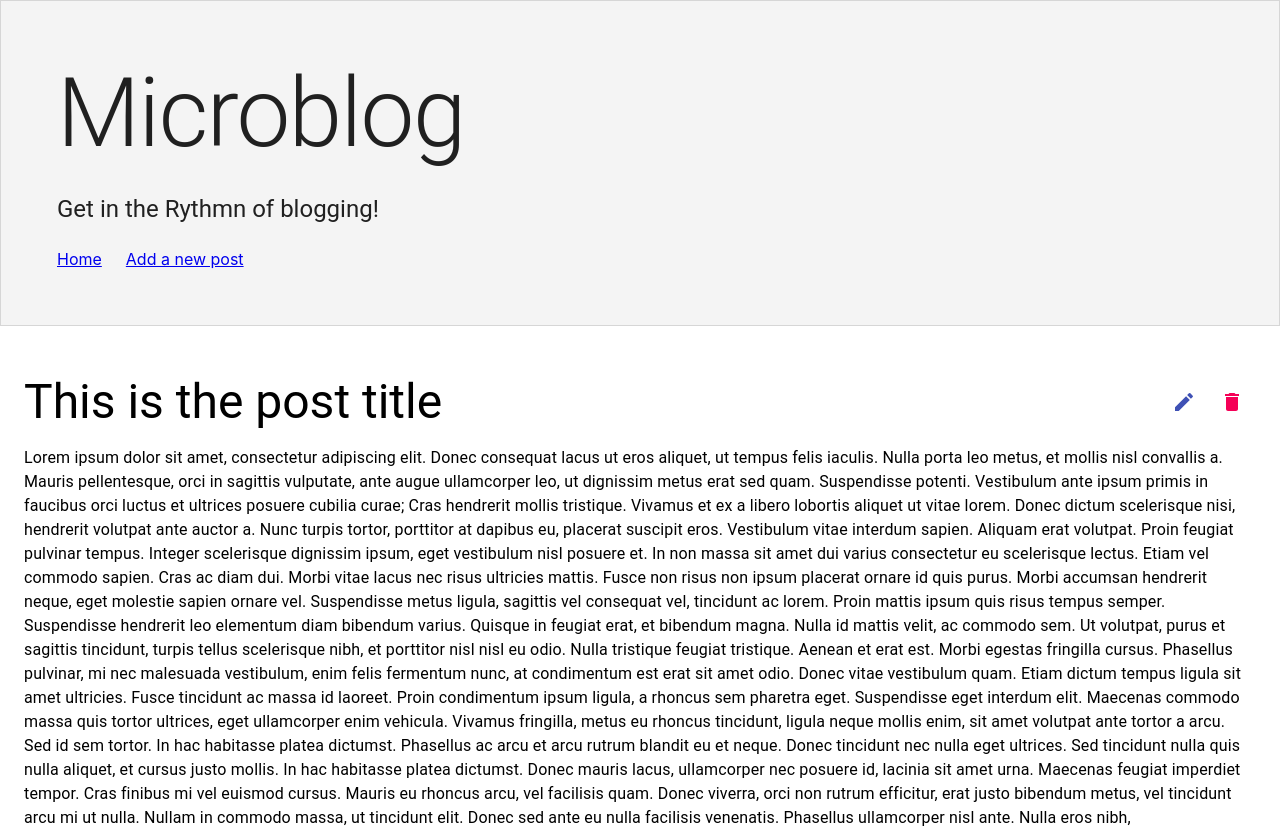
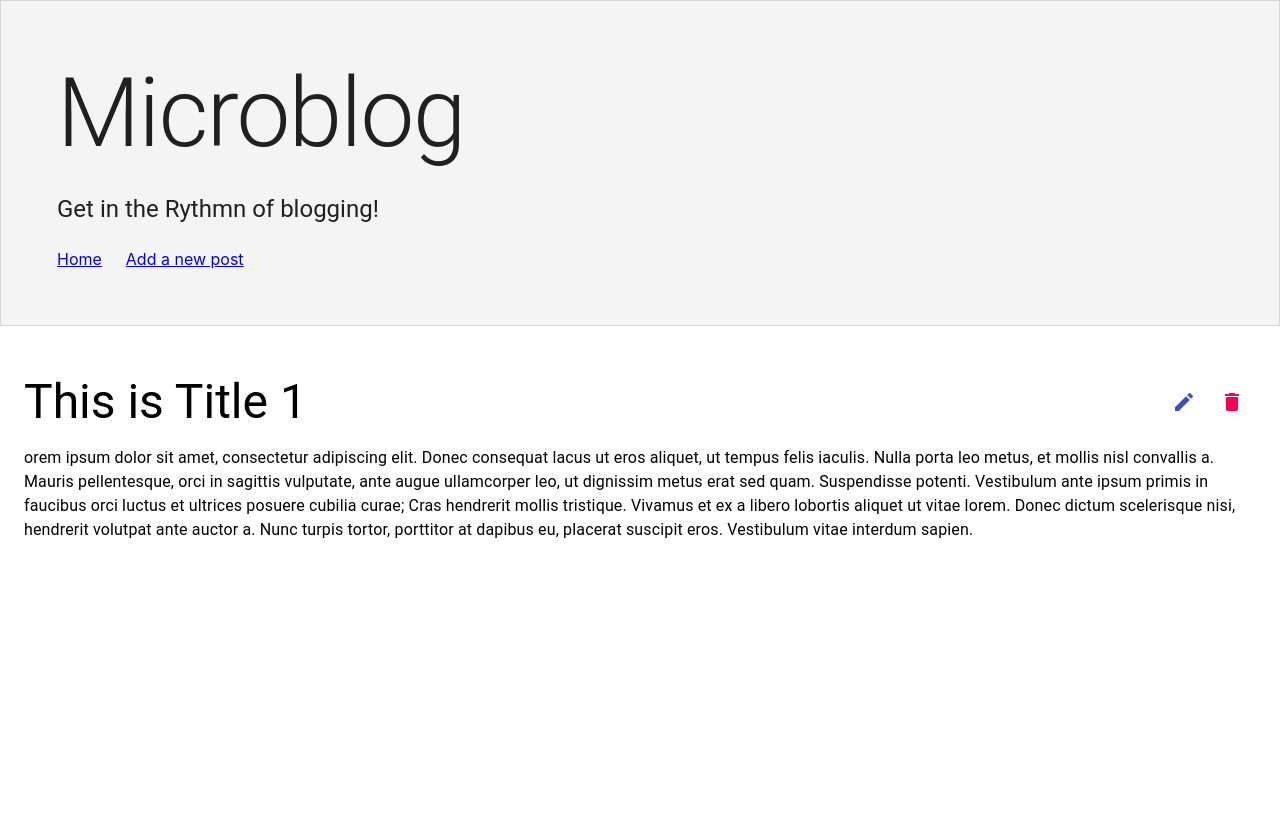
Before and after one commit to ryikeda/react-microblog, a React (Create React App) app: page /posts/1 in a window 1280 px wide. After the commit the page ends 800 px from the top, so only its background shows below. Built offline with nearby package versions, Linux system fonts and the light colour scheme.

Commit message:
added state to Post component

```diff
--- a/src/components/Post.js
+++ b/src/components/Post.js
@@ -1,4 +1,5 @@
 import React from "react";
+import { useParams } from "react-router-dom";
 import {
   Box,
   Container,
@@ -21,14 +22,16 @@ const useStyles = makeStyles((theme) => ({
     flexFlow: 1,
   },
 }));
-const Post = () => {
+const Post = ({ posts }) => {
+  const { id } = useParams();
+  const [post] = posts.filter((post) => post.postId === Number(id));
+
   const classes = useStyles();
   return (
     <Container>
       <Box className={classes.titleContainer}>
         <Typography variant="h3" className={classes.title}>
-          {" "}
-          This is the post title
+          {post.title}
         </Typography>
         <Box>
           <IconButton>
@@ -40,48 +43,7 @@ const Post = () => {
         </Box>
       </Box>
 
-      <Typography variant="body1">
-        {" "}
-        Lorem ipsum dolor sit amet, consectetur adipiscing elit. Donec consequat
-        lacus ut eros aliquet, ut tempus felis iaculis. Nulla porta leo metus,
-        et mollis nisl convallis a. Mauris pellentesque, orci in sagittis
-        vulputate, ante augue ullamcorper leo, ut dignissim metus erat sed quam.
-        Suspendisse potenti. Vestibulum ante ipsum primis in faucibus orci
-        luctus et ultrices posuere cubilia curae; Cras hendrerit mollis
-        tristique. Vivamus et ex a libero lobortis aliquet ut vitae lorem. Donec
-        dictum scelerisque nisi, hendrerit volutpat ante auctor a. Nunc turpis
-        tortor, porttitor at dapibus eu, placerat suscipit eros. Vestibulum
-        vitae interdum sapien. Aliquam erat volutpat. Proin feugiat pulvinar
-        tempus. Integer scelerisque dignissim ipsum, eget vestibulum nisl
-        posuere et. In non massa sit amet dui varius consectetur eu scelerisque
-        lectus. Etiam vel commodo sapien. Cras ac diam dui. Morbi vitae lacus
-        nec risus ultricies mattis. Fusce non risus non ipsum placerat ornare id
-        quis purus. Morbi accumsan hendrerit neque, eget molestie sapien ornare
-        vel. Suspendisse metus ligula, sagittis vel consequat vel, tincidunt ac
-        lorem. Proin mattis ipsum quis risus tempus semper. Suspendisse
-        hendrerit leo elementum diam bibendum varius. Quisque in feugiat erat,
-        et bibendum magna. Nulla id mattis velit, ac commodo sem. Ut volutpat,
-        purus et sagittis tincidunt, turpis tellus scelerisque nibh, et
-        porttitor nisl nisl eu odio. Nulla tristique feugiat tristique. Aenean
-        et erat est. Morbi egestas fringilla cursus. Phasellus pulvinar, mi nec
-        malesuada vestibulum, enim felis fermentum nunc, at condimentum est erat
-        sit amet odio. Donec vitae vestibulum quam. Etiam dictum tempus ligula
-        sit amet ultricies. Fusce tincidunt ac massa id laoreet. Proin
-        condimentum ipsum ligula, a rhoncus sem pharetra eget. Suspendisse eget
-        interdum elit. Maecenas commodo massa quis tortor ultrices, eget
-        ullamcorper enim vehicula. Vivamus fringilla, metus eu rhoncus
-        tincidunt, ligula neque mollis enim, sit amet volutpat ante tortor a
-        arcu. Sed id sem tortor. In hac habitasse platea dictumst. Phasellus ac
-        arcu et arcu rutrum blandit eu et neque. Donec tincidunt nec nulla eget
-        ultrices. Sed tincidunt nulla quis nulla aliquet, et cursus justo
-        mollis. In hac habitasse platea dictumst. Donec mauris lacus,
-        ullamcorper nec posuere id, lacinia sit amet urna. Maecenas feugiat
-        imperdiet tempor. Cras finibus mi vel euismod cursus. Mauris eu rhoncus
-        arcu, vel facilisis quam. Donec viverra, orci non rutrum efficitur, erat
-        justo bibendum metus, vel tincidunt arcu mi ut nulla. Nullam in commodo
-        massa, ut tincidunt elit. Donec sed ante eu nulla facilisis venenatis.
-        Phasellus ullamcorper nisl ante. Nulla eros nibh,
-      </Typography>
+      <Typography variant="body1">{post.body}</Typography>
     </Container>
   );
 };
--- a/src/components/Routes.js
+++ b/src/components/Routes.js
@@ -14,7 +14,7 @@ const Routes = ({ posts }) => {
         <NewPost />
       </Route>
       <Route path="/posts/:id" exact>
-        <Post />
+        <Post posts={posts} />
       </Route>
       <Redirect to="/" />
     </Switch>
```
